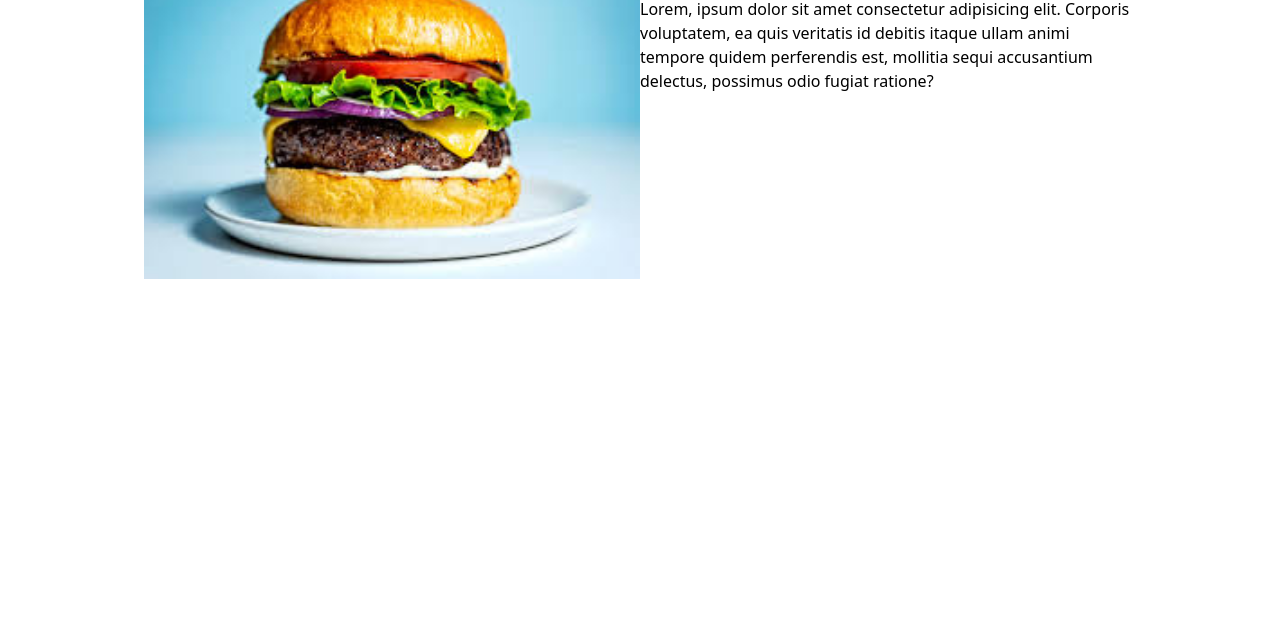
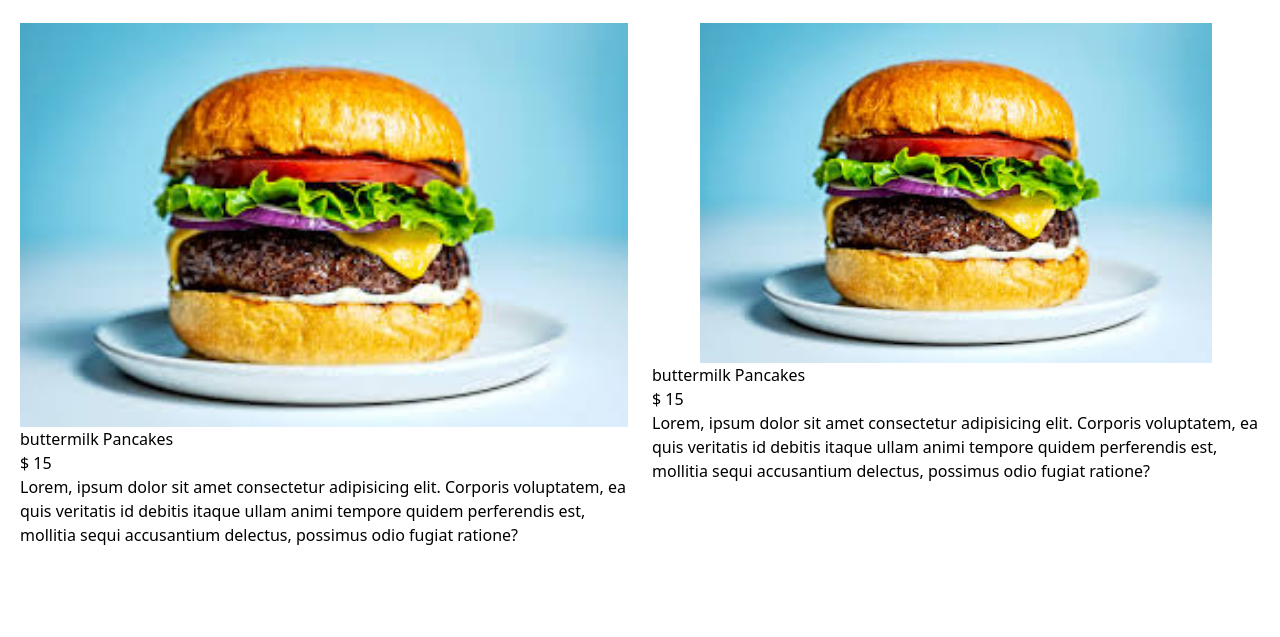
Before and after one commit to Destiny-Chilaka/Restaurant-Sort, a plain HTML site: page index.html in a window 1280 px wide. Shown: the part 163-800 px from the top of the page. Drawn offline with Linux system fonts and the light colour scheme.

Commit message:
Added grid classes

```diff
--- a/index.html
+++ b/index.html
@@ -14,16 +14,32 @@
 </head>
 
 <body>
-    <section class="menu ">
+    <section class="menu p-5 flex min-h-screen justify-center items-center flex-col ">
         <div class="title mb-10 flex justify-content items-center flex-col">
             <h2 class="text-4xl mb-3">Our Menu</h2>
             <span class="underline bg-blue-500 w-16 h-1 block m-auto"> </span>
             <!-- filter buttons -->
             <!-- Menu Items -->
         </div>
-        <div class="section-center flex justify-content items-center flex-col w-4/5 p-4 m-auto">
+        <div class="grid grid-cols-1 gap-6 md:grid-cols-2  ">
             <!-- single items -->
-            <article class="grid grid-cols-1 md:grid-cols-2 ">
+            <article class=" md:flex flex-col">
+                <div> <img src="./img/hamburger.jpeg" class="photo w-full  h-auto " alt="menu-item">
+                </div>
+                <div class="item-info">
+                    <header>
+                        <h4>buttermilk Pancakes</h4>
+                        <h4 class="price">$ 15</h4>
+                    </header>
+                    <p class="item-text">
+                        Lorem, ipsum dolor sit amet consectetur adipisicing elit. Corporis voluptatem, ea quis
+                        veritatis id debitis itaque ullam animi tempore quidem perferendis est, mollitia sequi
+                        accusantium delectus, possimus odio fugiat ratione?
+                    </p>
+                </div>
+
+            </article>
+            <article class=" ">
                 <img src="./img/hamburger.jpeg" class="photo w-full h-auto max-w-lg mx-auto" alt="menu-item">
                 <div class="item-info">
                     <header>
```
